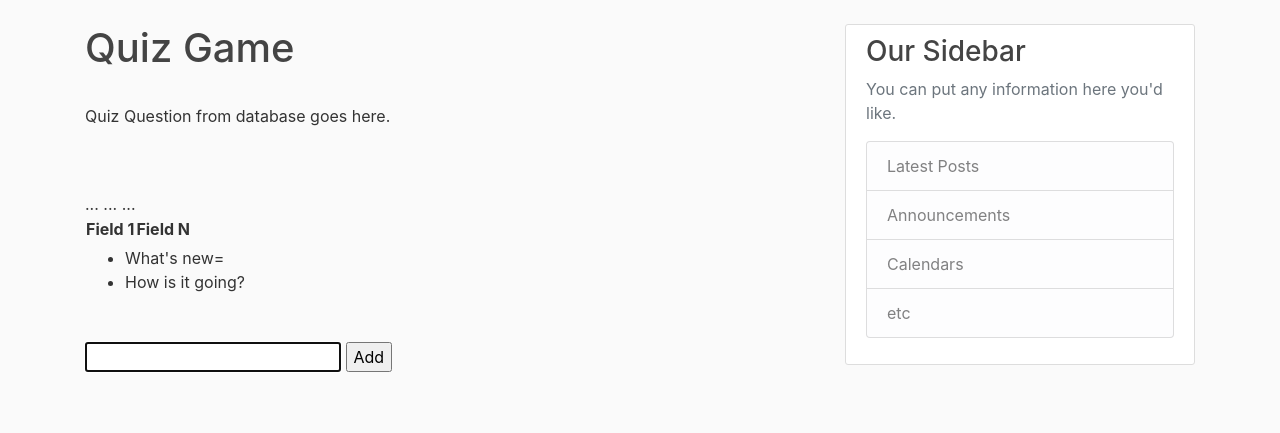
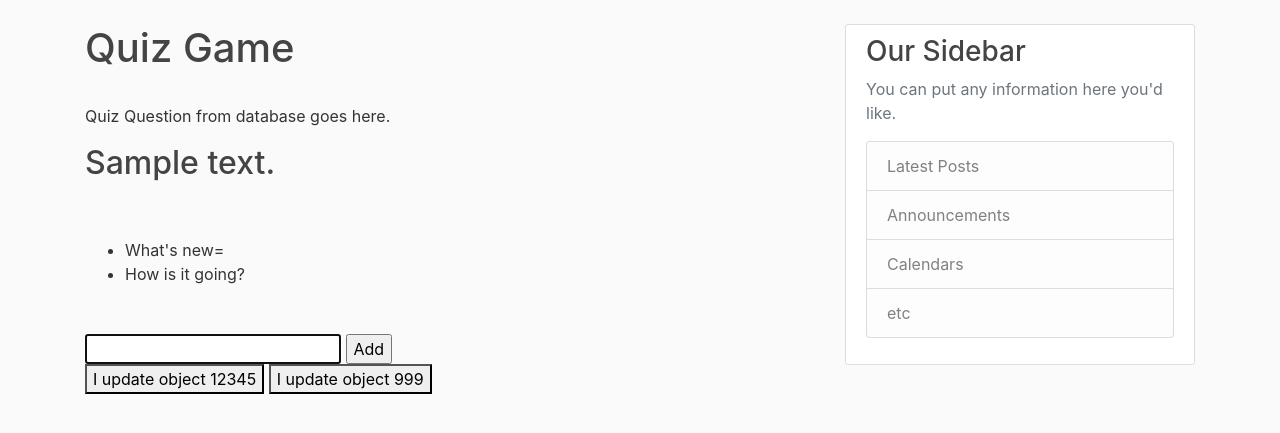
Before and after one commit to RegenDev/quiz_site, a Django app: template quiz_app/templates/quiz.html in a window 1280 px wide. Shown: the part 56-489 px from the top of the page. Run offline with Django 3.2, Linux system fonts and the light colour scheme; data comes from the database, SQL or seed files in the repository; both versions use the stored data as it was after the commit; the template is opened without the code that fills it: values that come from a table or form of the project are taken from there, most other values are stand-ins (such as "Sample title", 1, 10 or a date in 2020); lists and menus that the app fills with data are empty; some libraries are stand-ins or nearby versions.

Commit message:
More quiz app testing

```diff
--- a/quiz_app/templates/base.html
+++ b/quiz_app/templates/base.html
@@ -6,6 +6,8 @@
     <!-- Required meta tags -->
     <meta charset="utf-8">
     <meta name="viewport" content="width=device-width, initial-scale=1, shrink-to-fit=no">
+    <!-- JavaScript -->
+    <script src="http://ajax.googleapis.com/ajax/libs/jquery/1.9.1/jquery.min.js"></script>
 
     <!-- Bootstrap CSS -->
     <link rel="stylesheet" href="https://stackpath.bootstrapcdn.com/bootstrap/4.4.1/css/bootstrap.min.css" integrity="sha384-Vkoo8x4CGsO3+Hhxv8T/Q5PaXtkKtu6ug5TOeNV6gBiFeWPGFN9MuhOf23Q9Ifjh" crossorigin="anonymous">
--- a/quiz_app/templates/quiz.html
+++ b/quiz_app/templates/quiz.html
@@ -1,41 +1,47 @@
 {% extends "base.html" %}
 {% block content %}
 
-    <h1>Quiz Game</h1>
+<script>
+    function call_counter(url, pk) {
+        window.open(url);
+        $.get('YOUR_VIEW_HERE/'+pk+'/', function (data) {
+            alert("counter updated!");
+        });
+    }
+</script>
+
+<h1>Quiz Game</h1>
 <br>
-<!-- Code to get question from database
+<!-- Code to get question from database-->
+<p>Quiz Question from database goes here.</p>
 
--->
-<p>Quiz Question from database goes here.</p>
+<h2>{{ question_text }}</h2>
+
 <br>
 <br>
-
-<table>
-    <tr>
-        <th>Field 1</th>
-        ...
-        <th>Field N</th>
-    </tr>
-    {% for question in questions %}
-    <tr>
-        <td>{{ question.field1 }}</td>
-        ...
-        <td>{{ question.fieldN }}</td>
-    </tr>
-    {% endfor %}
-</table>
 
 <ul>
 {% for question in questions %}
     <li>{{ question.question_text }}</li>
 {% endfor %}
 </ul>
+
+
 <br>
 <br>
     <form action="/QuizView/" method="post">{% csrf_token %}
       <input type="text" name="content" autofocus="autofocus"/>
       <input type="submit" value="Add">
       </form>
+
+<!-- NOTE: Custom javascript button -->
+<button onclick="call_counter('http://www.google.com', 12345);">
+    I update object 12345
+</button>
+<button onclick="call_counter('http://www.yahoo.com', 999);">
+    I update object 999
+</button>
+
 
 {% endblock content %}
 
--- a/quiz_app/views.py
+++ b/quiz_app/views.py
@@ -13,8 +13,11 @@ def AboutView(request):
 	return render(request, 'about.html')
 
 def QuizView(request):
-	questions = Question.objects.all()
+	questions = Question.objects.all()[:1]
+	latest_question_list = Question.objects.order_by('question_id')[:1]
 	return render(request, 'quiz.html', locals())
+#============TEST VIEWS=================#
+
 
 #MORE VIEWS
 #----Game Categories
```
Also changed, not shown: db.sqlite3, 1 other file.
